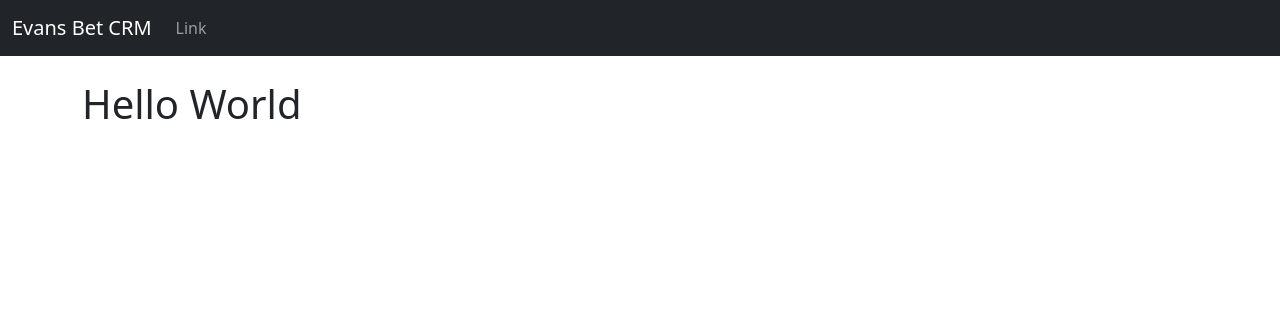
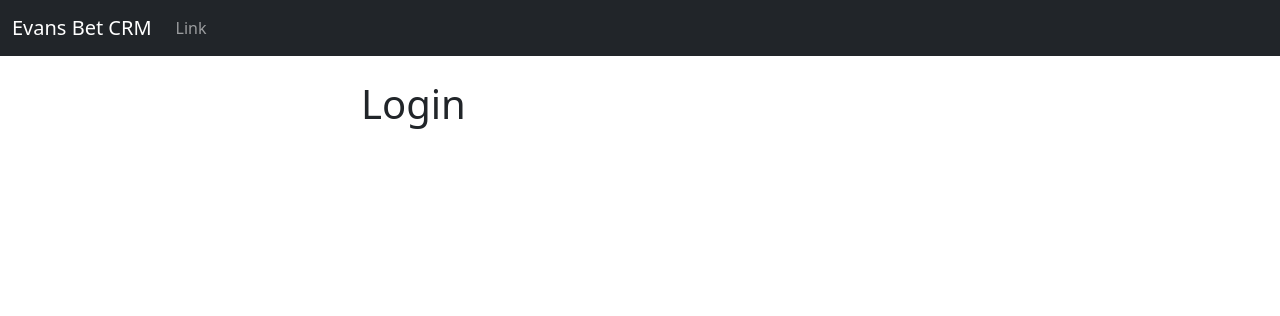
Before and after one commit to EvansCB/Django-CRM, a Django app: template website/templates/home.html in a window 1280 px wide. Shown: the top 316 px of the page. Run offline with Django 4.2, Linux system fonts and the light colour scheme; the template is opened without the code that fills it, so the values that code supplies are empty.

Commit message:
Login and logout first commit

```diff
--- a/website/templates/home.html
+++ b/website/templates/home.html
@@ -1,5 +1,16 @@
 {% extends 'base.html' %}
 
 {% block content %}
-<h1>Hello World</h1>
+
+    <div class="col-md-6 offset-md-3">
+
+<h1>Login</h1>
+
+    <form method="POST" action="{% url 'home' %}">
+        {% csrf_token %}
+
+
+    </form>
+
+    </div>
 {% endblock %}
--- a/website/urls.py
+++ b/website/urls.py
@@ -3,5 +3,7 @@ from . import views
 
 urlpatterns = [
     path('', views.home, name="home"),
+    path('login/', views.login_user, name="login"),
+    path('logout/', views.logout_user, name="logout")
 
 ]
```
Also changed, not shown: website/views.py (+8 -0 lines).
